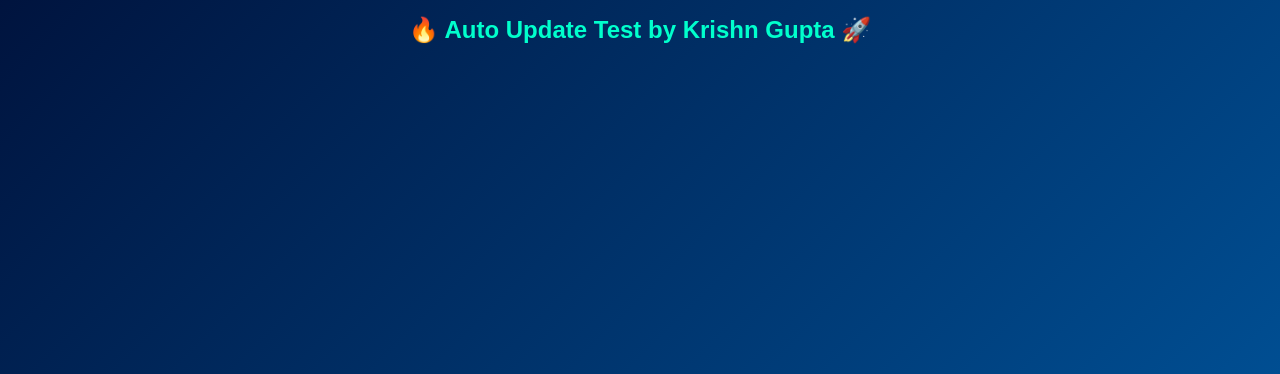
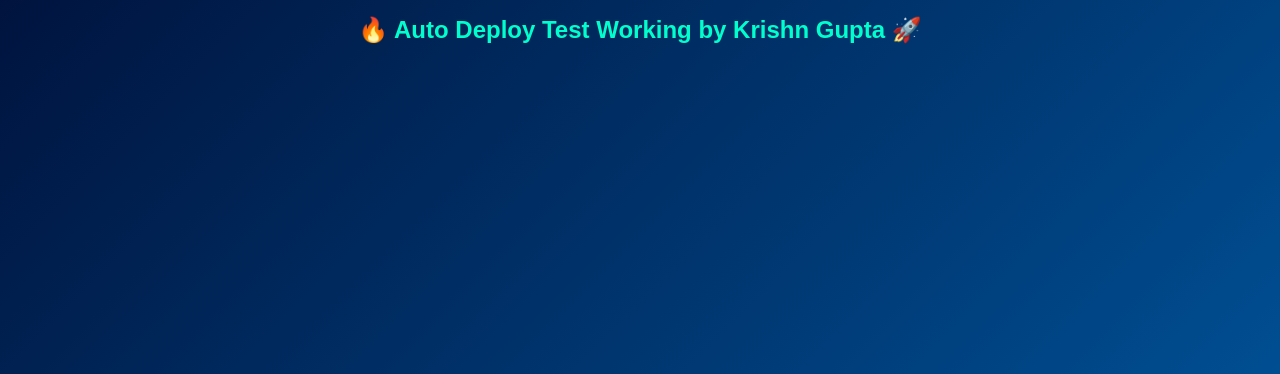
Before and after one commit to KrishnGupta1/rk_vynexa, a plain HTML site: page public/index.html in a window 1280 px wide. Shown: the part 442-816 px from the top of the page. Drawn offline with Linux system fonts and the light colour scheme.

Commit message:
Update footer message in index.html

```diff
--- a/public/index.html
+++ b/public/index.html
@@ -11,5 +11,4 @@
   <button class="btn">Explore Now</button>
   <script src="app.js"></script>
 </body>
-</html>
-<h2 style="color:#00ffcc;">🔥 Auto Update Test by Krishn Gupta 🚀</h2>
+</html><h2 style="color:#00ffcc;">🔥 Auto Deploy Test Working by Krishn Gupta 🚀</h2>
```
